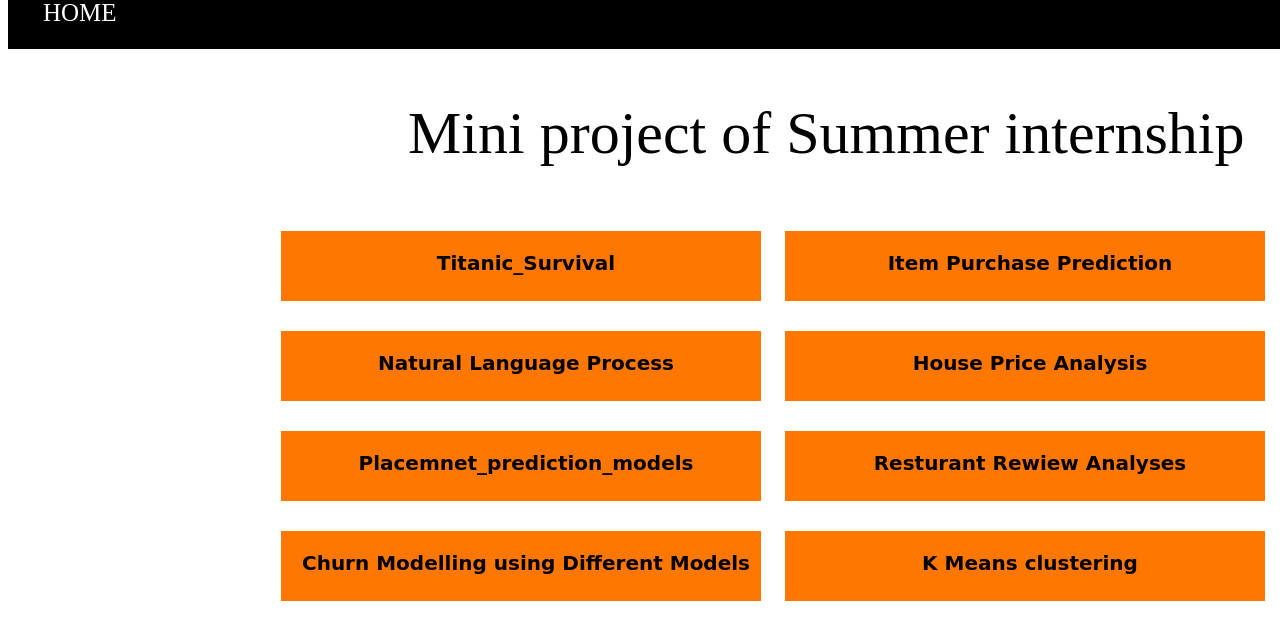
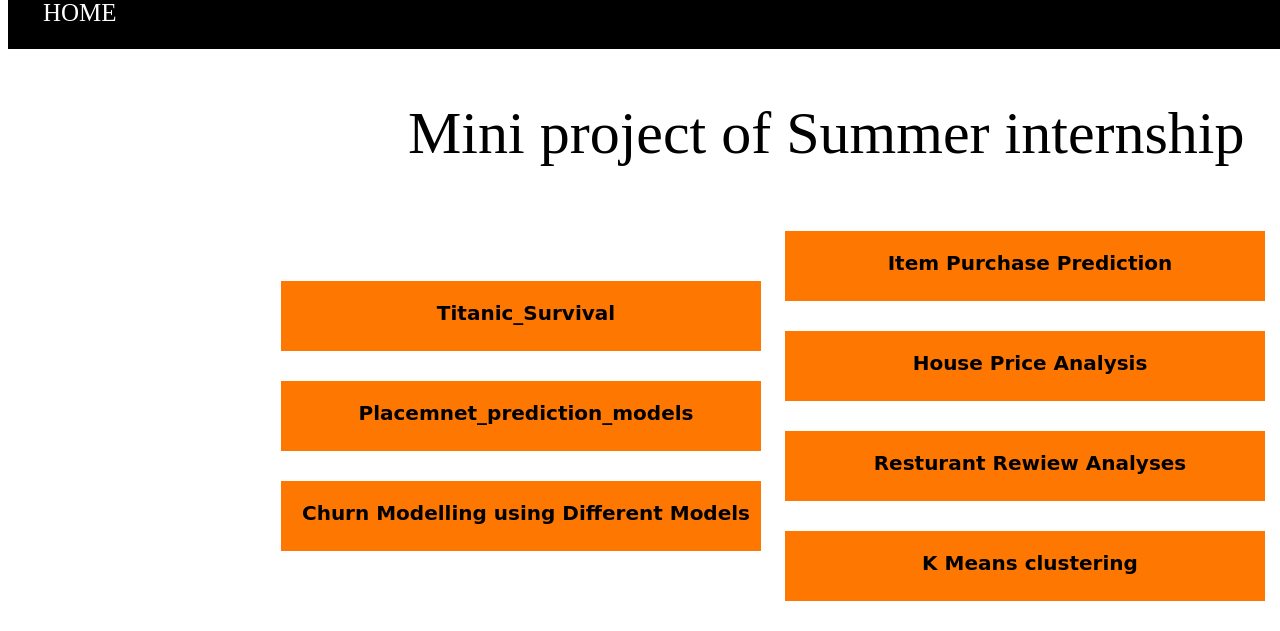
Before and after one commit to divymuradia/OMICRON, a Flask app: page /new in a window 1280 px wide; the page is wider, and only the part inside the window is pictured. Shown: the part 243-874 px from the top of that part. Run offline with Flask 2, Linux system fonts and the light colour scheme; lists and menus that the app fills with data are empty; parts of the project's set-up code (start-up, migrations or seed data) failed here and were passed over.

Commit message:
Update new.html

```diff
--- a/templates/new.html
+++ b/templates/new.html
@@ -121,13 +121,7 @@ div .col-21{
                             class="col-2">Titanic_Survival</a>
                     </div>
                 </li>
-                <li>
-                    <div class="col-1"><a
-                            href="https://natural-learning-process.herokuapp.com/"
-                            class="col-2">Natural Language Process
-                        </a>
-                    </div>
-                </li>
+
                 <li>
                     <div class="col-1"><a href="https://placement-prediction-analysis.herokuapp.com/"
                         class="col-2">Placemnet_prediction_models</a>
@@ -142,14 +136,14 @@ div .col-21{
             <th>
                 <li>
                     <div class="col-1"><a
-                            href="https://divymuradia-svm-model-app-yd34cm.streamlitapp.com/"
+                            href="https://divymuradia-decision-tree-project-app-oogf27.streamlitapp.com/"
                             class="col-2">Item
                             Purchase Prediction</a>
                     </div>
                 </li>
                 <li>
                     <div class="col-1">
-                        <a href="https://house-price-pridict.herokuapp.com/"class="col-2">House Price Analysis
+                        <a href="https://house-priceed.herokuapp.com/"class="col-2">House Price Analysis
                         </a>
                     </div>
                 </li>
```
